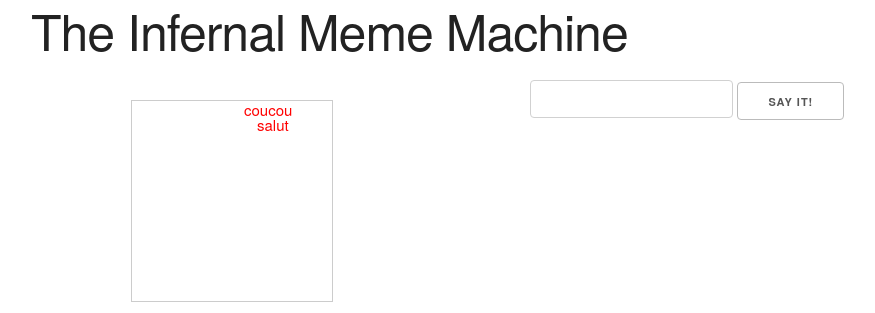
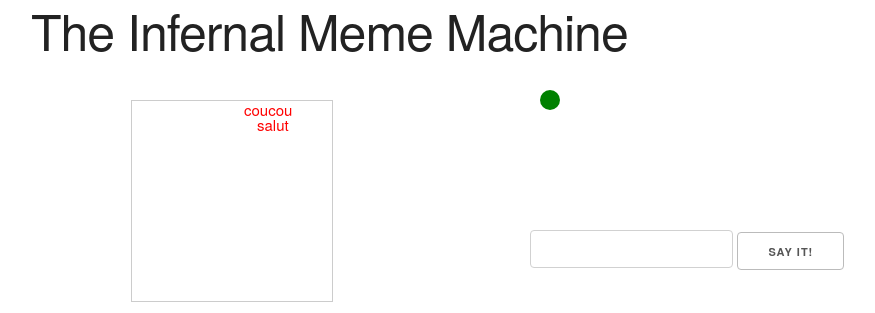
Before and after one commit to clemsos/duang-machine, a plain HTML site: page index.html in a window 1280 px wide. Shown: the whole page, without its empty margins (129-1004 px from the left). Drawn offline with Linux system fonts and the light colour scheme; no server answers.

Commit message:
init color picker logic

```diff
--- a/index.html
+++ b/index.html
@@ -19,12 +19,13 @@
         float: right;
       }
 
-      svg, img {
+      #visual svg, #visual img {
         position: absolute;
         top: 100;
         left:100;
       }
-      svg {
+
+      #words svg {
         border: 1px solid #CCC;
       }
     </style>
@@ -35,11 +36,12 @@
     <div class="main container">
       <h1>The Infernal Meme Machine</h1>
       <div class="row">
-        <div class="big  six columns">
+        <div id="visual" class="big six columns">
           <img class="gif-target" src="" alt="">
           <div id="words"></div>
         </div>
         <div class="small six columns">
+          <div id="colorPicker"></div>
           <form action="" id="talk">
             <input type="text" name="talk" id="talkbox">
             <input type="submit" value="Say it!" id="talk-btn">
@@ -77,9 +79,24 @@
 
       }
 
+      var color = "green";
+
+      // a color selector
+      var colorPicker = d3.select("#colorPicker")
+        .append("svg")
+
+      var colorPickerCircle = colorPicker
+        .append("circle")
+        .attr("r", 10)
+        .attr("cx", 20)
+        .attr("cy", 20)
+        .attr("fill", color);
+
       // data
       var words = ["coucou","salut"];
       update()
+
+
 
       // click on the button
       d3.select("#talk").on("submit", function() {
```
